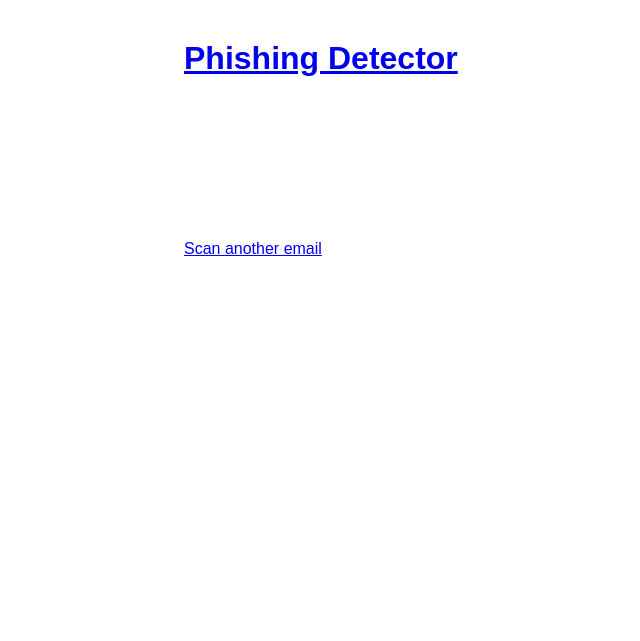
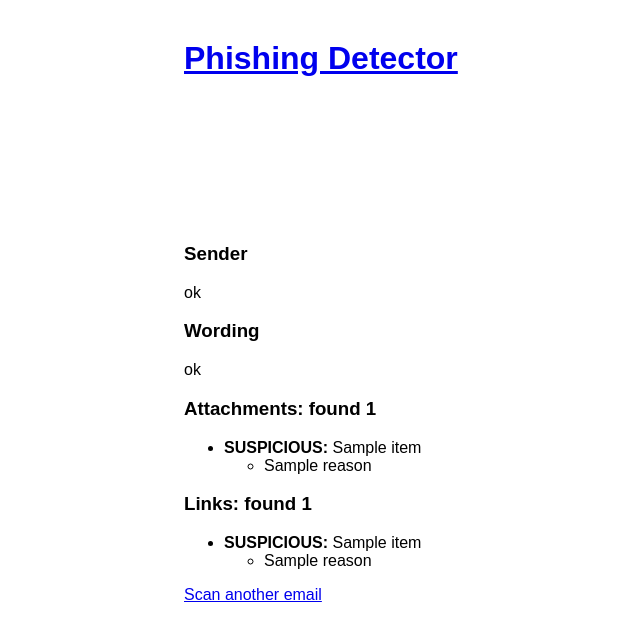
Before and after one commit to PaztalM/phishing-detector, a Flask app: template templates/result.html in a window 1280 px wide. Shown: the top 641 px of the page, without its empty margins (96-736 px from the left). Run offline with Flask 3, Linux system fonts and the light colour scheme; the template is opened without the code that fills it: most values are stand-ins (such as "Sample title", 1, 10 or a date in 2020); some libraries are stand-ins or nearby versions.

Commit message:
step 8d: show signals on result page with Jinja macros

```diff
--- a/templates/result.html
+++ b/templates/result.html
@@ -1,4 +1,35 @@
 {% extends "base.html" %}
+
+{% macro reasons_list(title, reasons) %}
+  <h3>{{ title }}</h3>
+  {% if reasons %}
+    <ul>
+      {% for r in reasons %}
+        <li>{{ r }}</li>
+      {% endfor %}
+    </ul>
+  {% else %}
+    <p>ok</p>
+  {% endif %}
+{% endmacro %}
+
+{% macro items_list(title, items) %}
+  <h3>{{ title }}: found {{ items|length }}</h3>
+  <ul>
+    {% for name, reasons in items.items() %}
+      <li>
+        {% if reasons %}<strong>SUSPICIOUS:</strong>{% else %}ok:{% endif %} {{ name }}
+        {% if reasons %}
+          <ul>
+            {% for r in reasons %}
+              <li>{{ r }}</li>
+            {% endfor %}
+          </ul>
+        {% endif %}
+      </li>
+    {% endfor %}
+  </ul>
+{% endmacro %}
 
 {% block content %}
   <div class="banner {{ result.level }}">
@@ -9,5 +40,10 @@
     {% endif %}
   </div>
 
+  {{ reasons_list("Sender", result.sender) }}
+  {{ reasons_list("Wording", result.wording) }}
+  {{ items_list("Attachments", result.attachments) }}
+  {{ items_list("Links", result.links) }}
+
   <p><a href="/">Scan another email</a></p>
 {% endblock %}
```
